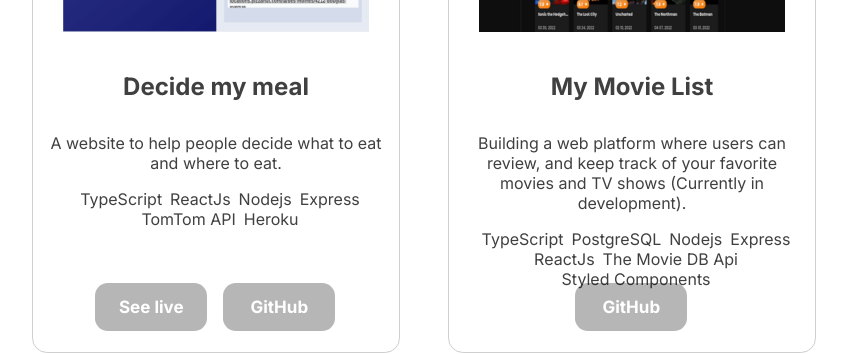
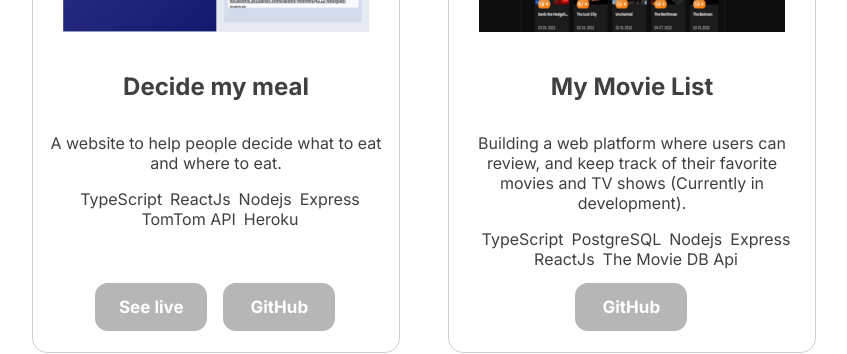
Before and after one commit to dndanli/dndanli-portfolio-v2, a React (Create React App) app in the folder dndanli-portfolio/: page / in a window 1280 px wide. Shown: the part 2100-2454 px from the top of the page, without its empty margins (216-1063 px from the left). Built offline with nearby package versions, Linux system fonts and the light colour scheme.

Commit message:
fixed typo

```diff
--- a/dndanli-portfolio/src/Data/ProjectsData.ts
+++ b/dndanli-portfolio/src/Data/ProjectsData.ts
@@ -36,7 +36,7 @@ const ProjectsData: {
     projectUrl: "http://decidemymeal.com/",
     sourceCodeUrl: "https://github.com/dndanli/My-movie-list",
     title: "My Movie List",
-    desc: "Building a web platform where users can review, and keep track of your favorite movies and TV shows (Currently in development).",
+    desc: "Building a web platform where users can review, and keep track of their favorite movies and TV shows (Currently in development).",
     isLive: false,
     stack: [
       "TypeScript",
@@ -45,7 +45,6 @@ const ProjectsData: {
       "Express",
       "ReactJs",
       "The Movie DB Api",
-      "Styled Components",
     ],
   },
   {
```
Also changed, not shown: 1 other file (tests, documents, lock files or other folders).
